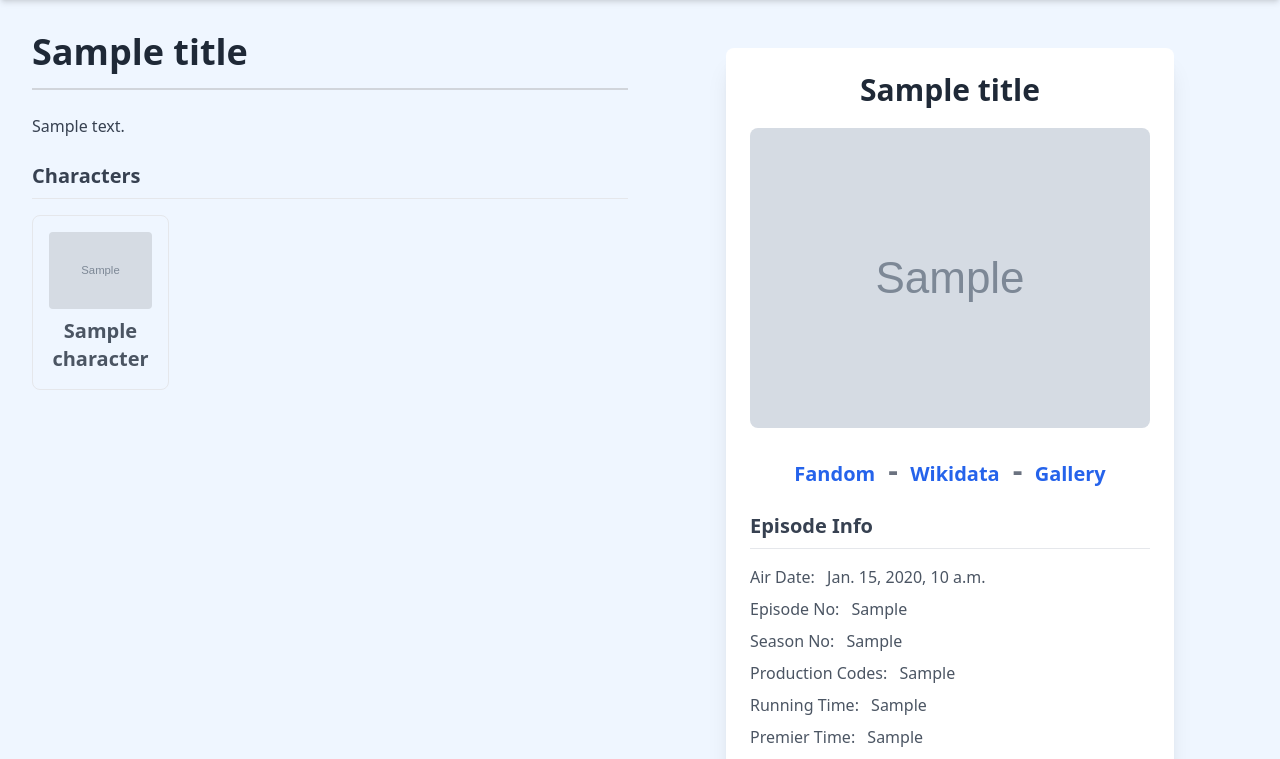
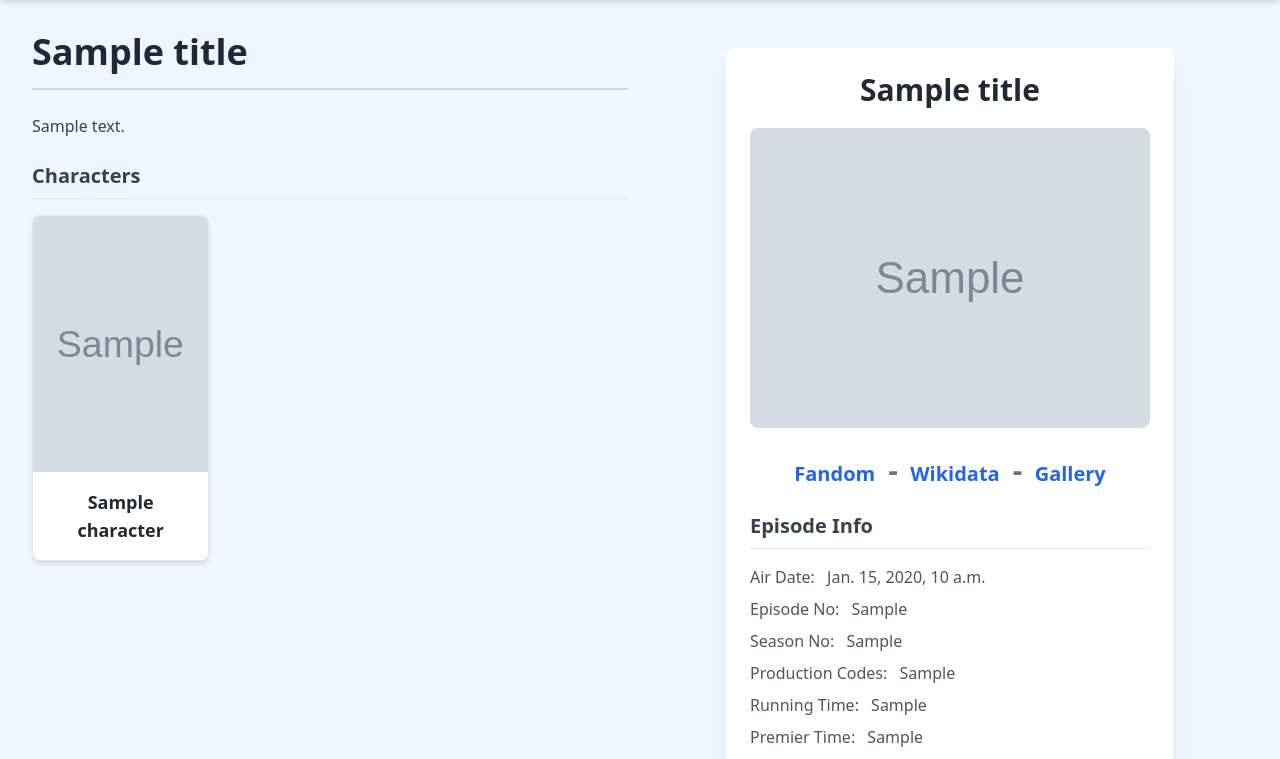
Before and after one commit to ato-kg/TK, a Django app: template episode/templates/template.html in a window 1280 px wide. Shown: the part 80-839 px from the top of the page. Run offline with Django 5.2, Linux system fonts and the light colour scheme; the template is opened without the code that fills it: most values are stand-ins (such as "Sample title", 1, 10 or a date in 2020); grey boxes marked "Sample" are stand-in pictures; some libraries are stand-ins or nearby versions.

Commit message:
Fix Character card

```diff
--- a/episode/templates/template.html
+++ b/episode/templates/template.html
@@ -23,16 +23,18 @@
             </p>
             <div class="mt-6">
                 <h2 class="text-xl font-semibold text-gray-700 border-b pb-2 mb-4">Characters</h2>
-                <ul class="grid grid-cols-2 sm:grid-cols-3 lg:grid-cols-4 gap-4 text-gray-600">
-                    {% if characters  %}
+                <ul class="grid grid-cols-1 sm:grid-cols-2 lg:grid-cols-3 gap-8">
+                    {% if characters %}
                         {% for character in characters %}
                             {% if character.image %}
-                            <div class="character-box mb-4 p-4 border rounded-lg">
-
-                                    <img src="{{ character.image }}" alt="{{ character.name }}" class="character-image mb-2 w-full h-auto object-cover rounded">
-
-                                <p class="text-center font-semibold text-xl">{{ character.name }}</p>
-                            </div>
+                            <li class="character-box bg-white shadow-md rounded-lg overflow-hidden border hover:shadow-lg transition-shadow duration-300">
+                                <div class="relative w-full h-64">
+                                    <img src="{{ character.image }}" alt="{{ character.name }}" class="w-full h-full object-cover">
+                                </div>
+                                <div class="p-4">
+                                    <p class="text-center font-semibold text-lg text-gray-800">{{ character.name }}</p>
+                                </div>
+                            </li>
                             {% endif %}
                         {% endfor %}
                     {% else %}
@@ -40,6 +42,7 @@
                     {% endif %}
                 </ul>
             </div>
+
         </div>
         <div class="max-w-4xl mx-auto p-4">
             <div class="bg-white p-6 rounded-lg shadow-xl">
```
